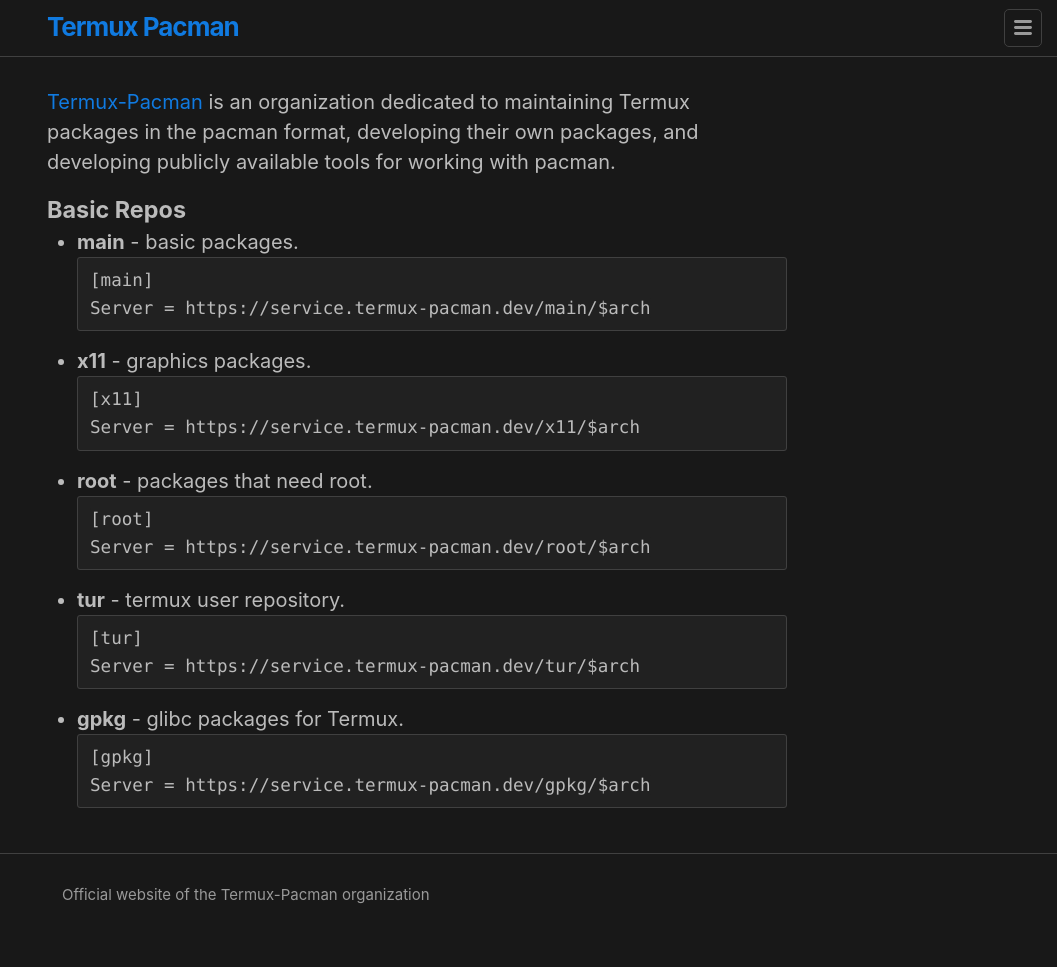
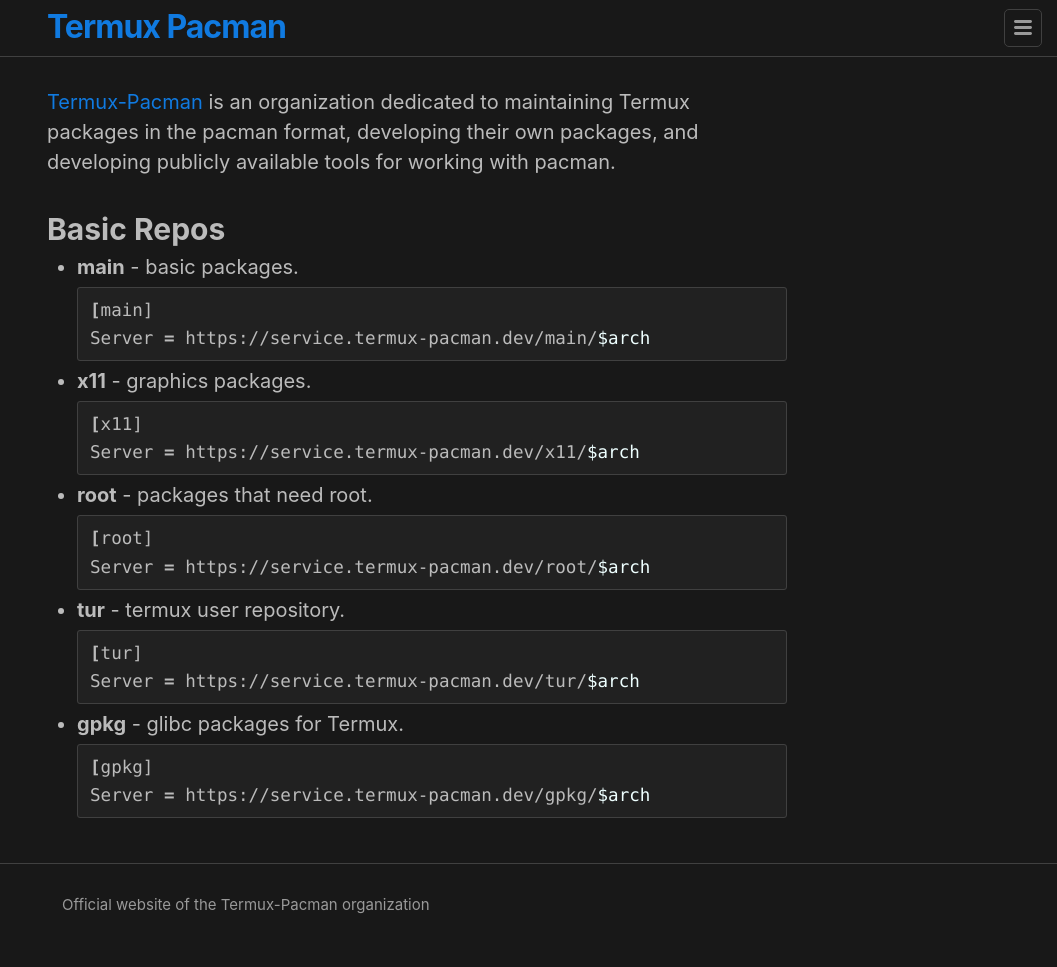
Before and after one commit to termux-pacman/termux-pacman.github.io, a Jekyll site: the page built from README.md, in a window 1280 px wide. Shown: the whole page, without its empty margins (223-1280 px from the left). Built offline with Jekyll 4.4.1, drawn with Linux system fonts in a browser that asks for light colours; our own code applies the rules of GitHub Pages for plain Markdown files.

Commit message:
Updates to the appearance and information on the site

````diff
--- a/README.md
+++ b/README.md
@@ -1,28 +1,28 @@
 [Termux-Pacman](https://github.com/termux-pacman) is an organization dedicated to maintaining Termux packages in the pacman format, developing their own packages, and developing publicly available tools for working with pacman.
 
-### Basic Repos
+## Basic Repos
 - **main** - basic packages.
-  ```conf
+  ```sh
   [main]
   Server = https://service.termux-pacman.dev/main/$arch
   ```
 - **x11** - graphics packages.
-  ```conf
+  ```sh
   [x11]
   Server = https://service.termux-pacman.dev/x11/$arch
   ```
 - **root** - packages that need root.
-  ```conf
+  ```sh
   [root]
   Server = https://service.termux-pacman.dev/root/$arch
   ```
 - **tur** - termux user repository.
-  ```conf
+  ```sh
   [tur]
   Server = https://service.termux-pacman.dev/tur/$arch
   ```
 - **gpkg** - glibc packages for Termux.
-  ```conf
+  ```sh
   [gpkg]
   Server = https://service.termux-pacman.dev/gpkg/$arch
   ```
--- a/_sass/_base.scss
+++ b/_sass/_base.scss
@@ -40,7 +40,7 @@
 /**
  * Set `margin-bottom` to maintain vertical rhythm
  */
-p, blockquote, pre,
+blockquote, pre,
 ul, ol, dl, figure,
 %vertical-rhythm {
   margin-bottom: $spacing-unit * .5;
@@ -104,6 +104,7 @@
  */
 h1, h2, h3, h4, h5, h6 {
   font-weight: bold;
+  margin-top: $spacing-unit;
 }
 
 
@@ -185,6 +186,8 @@
   border-radius: 3px;
   background: $code-background-color;
   @extend %vertical-rhythm;
+  margin-bottom: 5px;
+  margin-top: 5px;
 
   .highlighter-rouge & {
     background: $code-background-color;
--- a/_sass/_layout.scss
+++ b/_sass/_layout.scss
@@ -11,7 +11,7 @@
 }
 
 .site-title {
-  @include relative-font-size(1.625);
+  @include relative-font-size(2);
   font-weight: 300;
   letter-spacing: -1px;
   margin-bottom: 0;
@@ -85,7 +85,7 @@
     &:not(:last-child) {
       margin-right: 0;
     }
-    margin-left: 20px;
+    margin-left: 5px;
   }
 }
 
@@ -219,6 +219,7 @@
   @include relative-font-size(2.625);
   letter-spacing: -1px;
   line-height: 1.15;
+  margin-top: 0;
 
   @media screen and (min-width: $on-large) {
     @include relative-font-size(2.625);
@@ -227,8 +228,6 @@
 
 .post-content {
   margin-bottom: $spacing-unit;
-
-  h1, h2, h3, h4, h5, h6 { margin-top: $spacing-unit }
 
   h2 {
     @include relative-font-size(1.75);
````
Also changed, not shown: donate/README.md (+1 -1 lines), mirroring/README.md (+2 -2 lines), mirrors/README.md (renamed from services/README.md, +3 -3 lines), security/README.md (+5 -3 lines).
